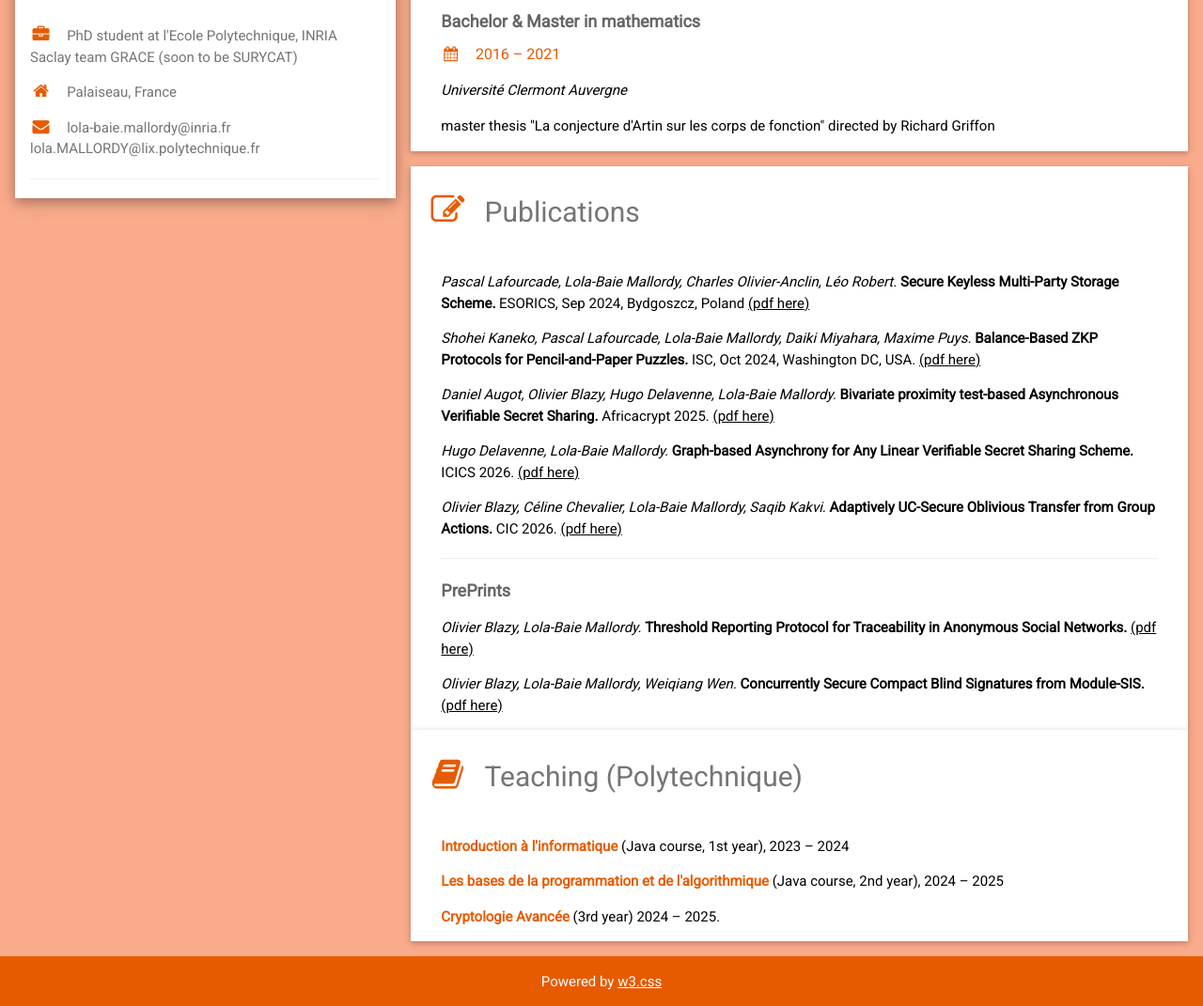
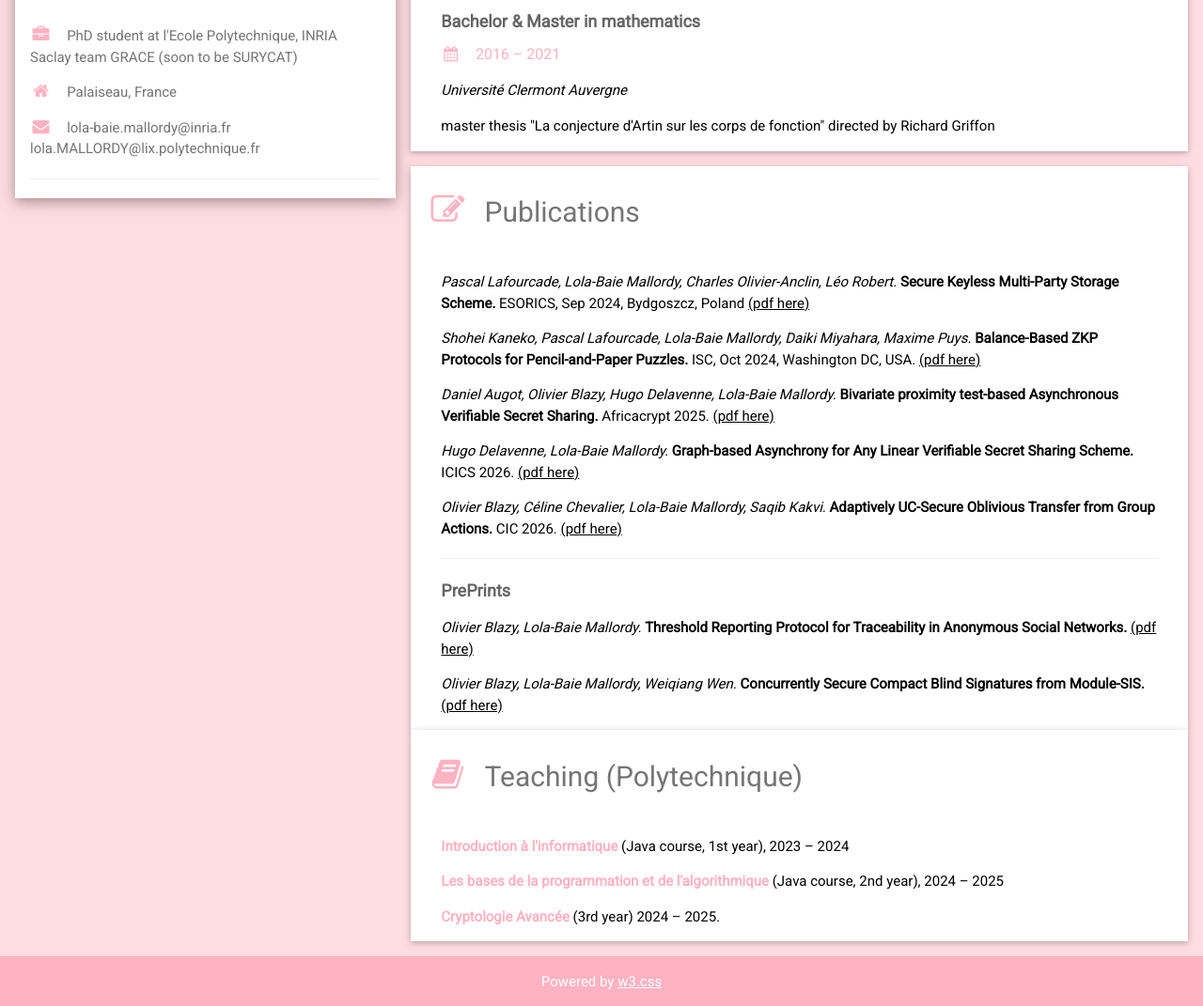
Before and after one commit to lolamallordy/lolamallordy.github.io, a plain HTML site: page index.html in a window 1280 px wide. Shown: the part 453-1524 px from the top of the page at 94% size. Drawn offline with nearby package versions, Linux system fonts and the light colour scheme.

Commit message:
Update index.html

```diff
--- a/index.html
+++ b/index.html
@@ -11,7 +11,7 @@
 html,body,h1,h2,h3,h4,h5,h6 {font-family: "Roboto", sans-serif}
 </style>
 </head>
-<body bgcolor="#FAAB8C">
+<body bgcolor="#ffdce2">
 
 <!-- Page Container -->
 <div class="w3-content w3-margin-top" style="max-width:1400px;">
@@ -30,9 +30,9 @@ html,body,h1,h2,h3,h4,h5,h6 {font-family: "Roboto", sans-serif}
           </div>
         </div>
         <div class="w3-container">
-          <p><i style="color:#e75B00;" class="fa fa-briefcase fa-fw w3-margin-right w3-large"></i>PhD student at l'Ecole Polytechnique, INRIA Saclay team GRACE (soon to be SURYCAT)</p>
-          <p><i style="color:#e75B00;" class="fa fa-home fa-fw w3-margin-right w3-large"></i>Palaiseau, France</p>
-          <p><i style="color:#e75B00;" class="fa fa-envelope fa-fw w3-margin-right w3-large"></i>lola-baie.mallordy@inria.fr lola.MALLORDY@lix.polytechnique.fr</p>
+          <p><i style="color:#ffb2c1;" class="fa fa-briefcase fa-fw w3-margin-right w3-large"></i>PhD student at l'Ecole Polytechnique, INRIA Saclay team GRACE (soon to be SURYCAT)</p>
+          <p><i style="color:#ffb2c1;" class="fa fa-home fa-fw w3-margin-right w3-large"></i>Palaiseau, France</p>
+          <p><i style="color:#ffb2c1;" class="fa fa-envelope fa-fw w3-margin-right w3-large"></i>lola-baie.mallordy@inria.fr lola.MALLORDY@lix.polytechnique.fr</p>
           <hr>
 
 
@@ -46,21 +46,21 @@ html,body,h1,h2,h3,h4,h5,h6 {font-family: "Roboto", sans-serif}
     <div class="w3-twothird">
 
       <div class="w3-container w3-card w3-white w3-margin-bottom">
-        <h2 class="w3-text-grey w3-padding-16"><i style="color:#e75B00;" class="fa fa-graduation-cap fa-fw w3-margin-right w3-xxlarge"></i>Education</h2>
+        <h2 class="w3-text-grey w3-padding-16"><i style="color:#ffb2c1;" class="fa fa-graduation-cap fa-fw w3-margin-right w3-xxlarge"></i>Education</h2>
         <div class="w3-container">
           <h5 class="w3-opacity"><b>PhD at LIX, INRIA team GRACE</b></h5>
-          <h6 style="color:#e75B00;"><i class="fa fa-calendar fa-fw w3-margin-right"></i>march 2024 &ndash; <span style="background-color:#e75B00; color:white;" class="w3-tag w3-round">Current</span></h6>
+          <h6 style="color:#ffb2c1;"><i class="fa fa-calendar fa-fw w3-margin-right"></i>march 2024 &ndash; <span style="background-color:#ffb2c1; color:white;" class="w3-tag w3-round">Current</span></h6>
           <p>“Protocoles Post-quantiques respectueux de la vie privée” directed by
 <a href="https://blazy.eu/">Olivier Blazy</a>. </p>
           <hr>
           <h5 class="w3-opacity"><b>Master Parcours mathématiques de l'information, cryptographie
 </b></h5>
-          <h6 style="color:#e75B00;" ><i class="fa fa-calendar fa-fw w3-margin-right"></i>2021 &ndash; 2023</h6>
+          <h6 style="color:#ffb2c1;" ><i class="fa fa-calendar fa-fw w3-margin-right"></i>2021 &ndash; 2023</h6>
           <p><i>Université Rennes 1</i></p>
             <p> master thesis "Etude, spécification et implémentation d'un chiffrement homomorphe ad-hoc basé sur RLWE" with Astran & LIMOS</p>
           <hr>
           <h5 class="w3-opacity"><b>Bachelor & Master in mathematics</b></h5>
-          <h6 style="color:#e75B00;" ><i class="fa fa-calendar fa-fw w3-margin-right"></i>2016 &ndash; 2021 </h6>
+          <h6 style="color:#ffb2c1;" ><i class="fa fa-calendar fa-fw w3-margin-right"></i>2016 &ndash; 2021 </h6>
           <p><i>Université Clermont Auvergne</i></p>
             <p>master thesis "La conjecture d'Artin sur les corps de fonction" directed by Richard Griffon</p>
         </div>
@@ -69,7 +69,7 @@ html,body,h1,h2,h3,h4,h5,h6 {font-family: "Roboto", sans-serif}
       </div>
 
       <div class="w3-container w3-card w3-white">
-        <h2 class="w3-text-grey w3-padding-16"><i style="color:#e75B00;" class="fa fa-pencil-square-o fa-fw w3-margin-right w3-xxlarge"></i>Publications</h2>
+        <h2 class="w3-text-grey w3-padding-16"><i style="color:#ffb2c1;" class="fa fa-pencil-square-o fa-fw w3-margin-right w3-xxlarge"></i>Publications</h2>
         <div class="w3-container">
           <p><i>Pascal Lafourcade, Lola-Baie Mallordy, Charles Olivier-Anclin, Léo Robert.</i> <b>Secure Keyless Multi-Party Storage Scheme.</b> ESORICS, Sep 2024, Bydgoszcz, Poland
 <a href="https://hal.science/hal-04540895v1">(pdf here)</a>
@@ -94,12 +94,12 @@ html,body,h1,h2,h3,h4,h5,h6 {font-family: "Roboto", sans-serif}
       </div>
 
       <div class="w3-container w3-card w3-white">
-        <h2 class="w3-text-grey w3-padding-16"><i style="color:#e75B00;" class="fa fa-book fa-fw w3-margin-right w3-xxlarge"></i>Teaching (Polytechnique)</h2>
+        <h2 class="w3-text-grey w3-padding-16"><i style="color:#ffb2c1;" class="fa fa-book fa-fw w3-margin-right w3-xxlarge"></i>Teaching (Polytechnique)</h2>
         <div class="w3-container">
-          <p><b style="color:#e75B00;">Introduction à l'informatique</b> (Java course, 1st year), 2023 &ndash; 2024</p>
-          <p><b style="color:#e75B00;">Les bases de la programmation et de l'algorithmique</b> (Java course, 2nd year), 2024 &ndash; 2025
+          <p><b style="color:#ffb2c1;">Introduction à l'informatique</b> (Java course, 1st year), 2023 &ndash; 2024</p>
+          <p><b style="color:#ffb2c1;">Les bases de la programmation et de l'algorithmique</b> (Java course, 2nd year), 2024 &ndash; 2025
 </p>
-          <p><b style="color:#e75B00;">Cryptologie Avancée</b> (3rd year) 2024 &ndash; 2025.
+          <p><b style="color:#ffb2c1;">Cryptologie Avancée</b> (3rd year) 2024 &ndash; 2025.
 </p>
         </div>
       </div>
@@ -114,7 +114,7 @@ html,body,h1,h2,h3,h4,h5,h6 {font-family: "Roboto", sans-serif}
   <!-- End Page Container -->
 </div>
 
-<footer style="background-color:#e75B00; color:white;" class="w3-container w3-center w3-margin-top">
+<footer style="background-color:#ffb2c1; color:white;" class="w3-container w3-center w3-margin-top">
   <p>Powered by <a href="https://www.w3schools.com/w3css/default.asp" target="_blank">w3.css</a></p>
 </footer>
 
```
